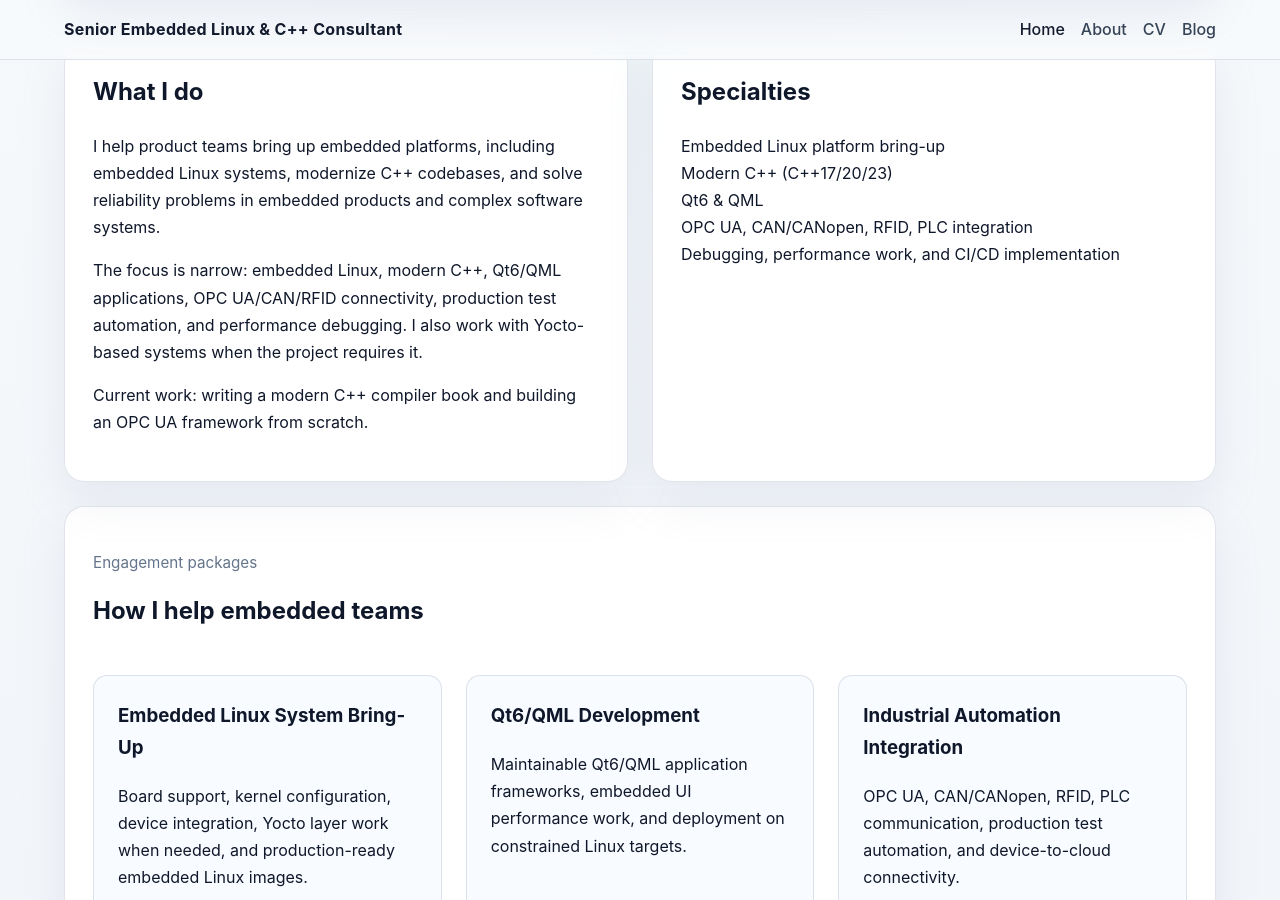
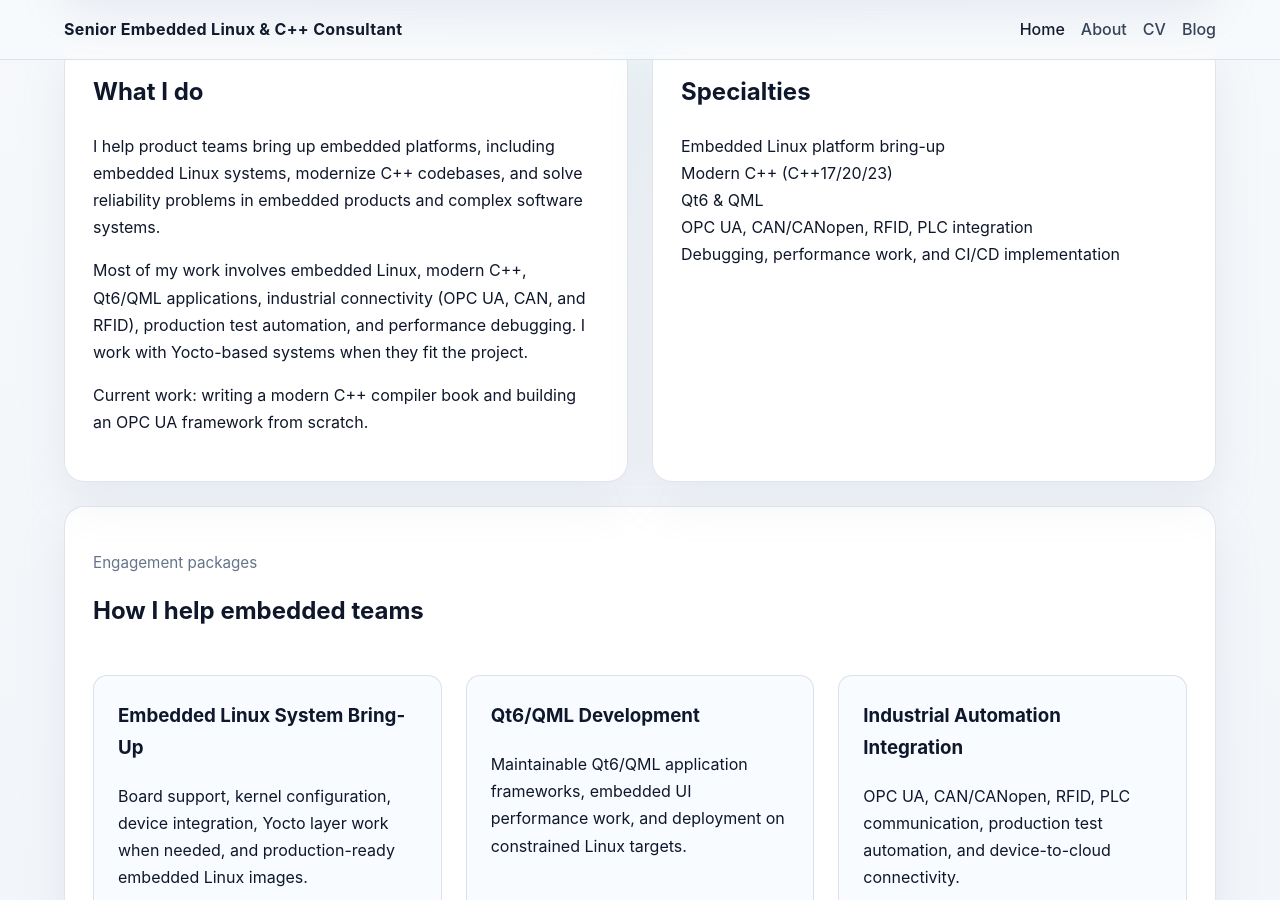
Before and after one commit to daniel-petrovic/daniel-petrovic.github.io, a Jekyll site: the page built from index.md, in a window 1280 px wide and 900 px high, scrolled down 523 px. Built offline with Jekyll 4.4.1, drawn with Linux system fonts in a browser that asks for light colours.

Commit message:
Update index

```diff
--- a/index.md
+++ b/index.md
@@ -24,7 +24,7 @@ permalink: /
       I help product teams bring up embedded platforms, including embedded Linux systems, modernize C++ codebases, and solve reliability problems in embedded products and complex software systems.
     </p>
     <p>
-      The focus is narrow: embedded Linux, modern C++, Qt6/QML applications, OPC UA/CAN/RFID connectivity, production test automation, and performance debugging. I also work with Yocto-based systems when the project requires it.
+      Most of my work involves embedded Linux, modern C++, Qt6/QML applications, industrial connectivity (OPC UA, CAN, and RFID), production test automation, and performance debugging. I work with Yocto-based systems when they fit the project.
     </p>
     <p>
       Current work: writing a modern C++ compiler book and building an OPC UA framework from scratch.
```
